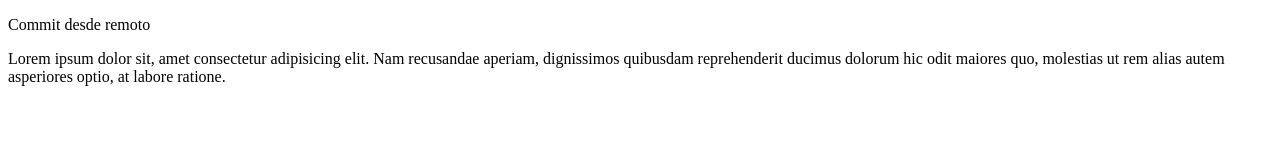
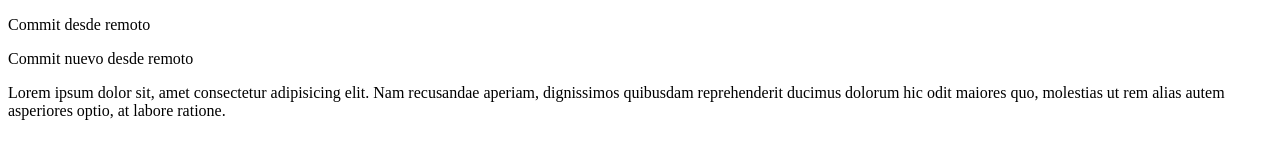
Before and after one commit to rodrifsa/tallerGitHub, a plain HTML site: page index.html in a window 1280 px wide. Drawn offline with Linux system fonts and the light colour scheme.

Commit message:
Update index.html
Segundo commit desde remoto

```diff
--- a/index.html
+++ b/index.html
@@ -7,5 +7,6 @@
 </head>
 <body>
     <p>Commit desde remoto</p>
+    <p>Commit nuevo desde remoto</p>
 </body><p>Lorem ipsum dolor sit, amet consectetur adipisicing elit. Nam recusandae aperiam, dignissimos quibusdam reprehenderit ducimus dolorum hic odit maiores quo, molestias ut rem alias autem asperiores optio, at labore ratione.</p>
 </html>
```
